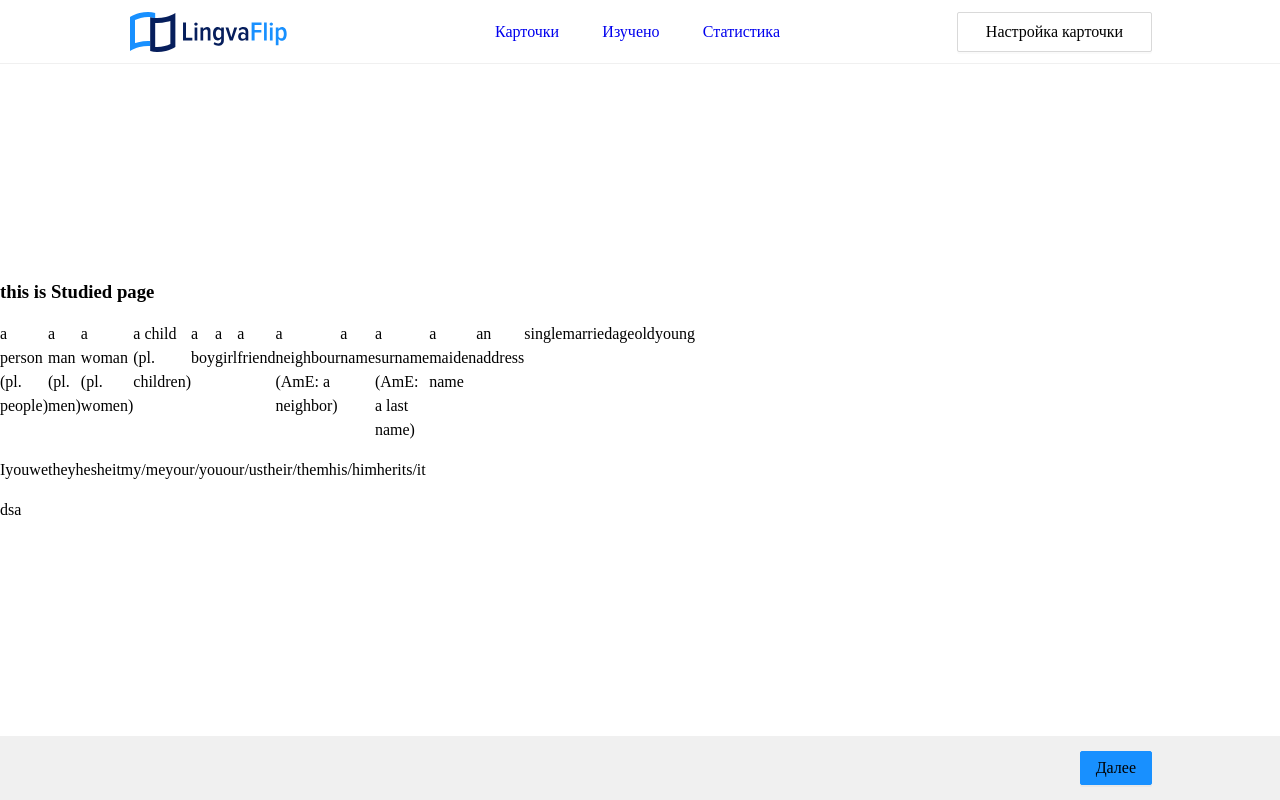
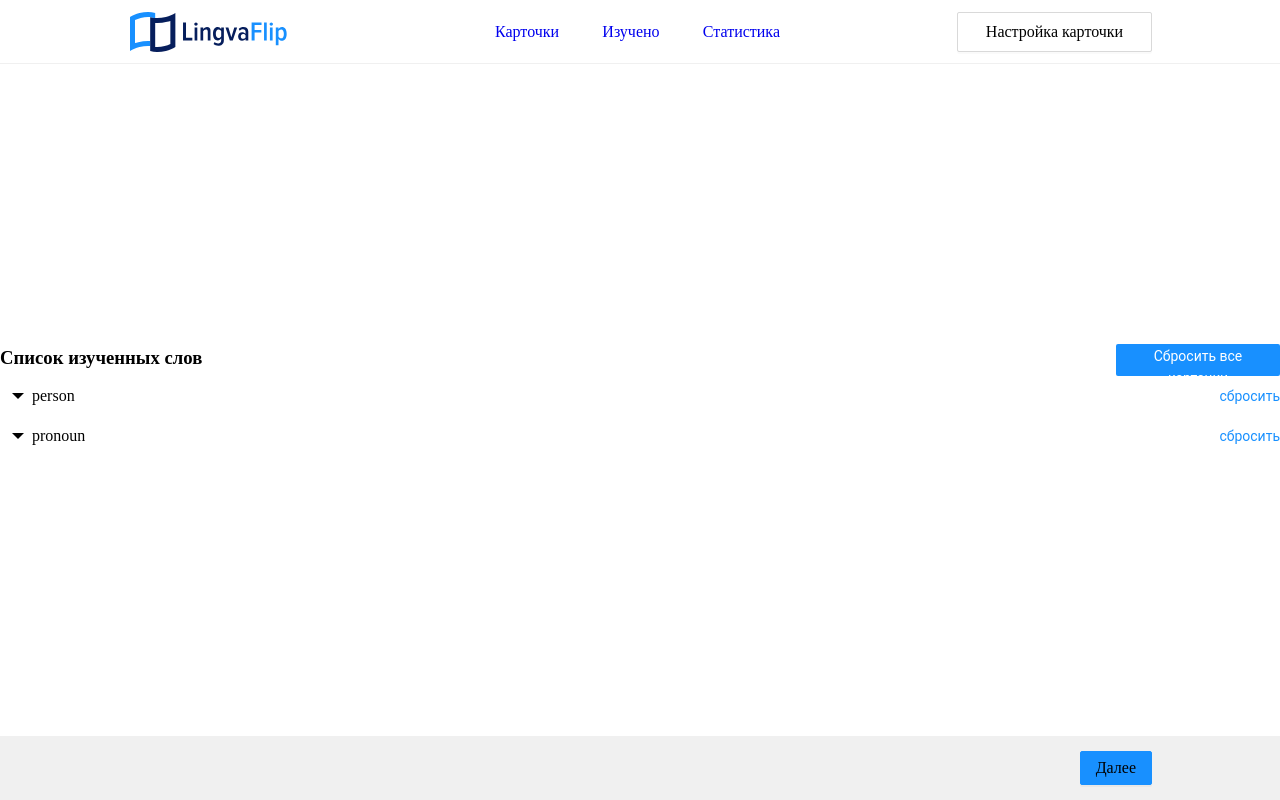
Before and after one commit to Igogoblin/LingvaFlip, a React (Vite) app: page /lingvaflip/lern in a window 1280 px wide. Built offline with nearby package versions, Linux system fonts and the light colour scheme.

Commit message:
feat: add layout for reset in studied

```diff
--- a/src/pages/studied/Studied.jsx
+++ b/src/pages/studied/Studied.jsx
@@ -1,6 +1,8 @@
 // import { useState } from "react";
 import { useSelector } from "react-redux";
 import ThemaStudied from "./ThemaStudied";
+import s from "./studied.module.css";
+// import { useState } from "react";
 
 const Studied = () => {
   const studied = useSelector((state) => state.cards.words);
@@ -16,31 +18,16 @@ const Studied = () => {
 
   return (
     <div>
-      <h3>this is Studied page</h3>
-      {/* {studied.array.forEach((element) => {
-        if (element.study === false) {
-          <p>element.word</p>;
-        }
-      })} */}
-      {/* {studied.map((el) => {
-        <p key={el.id}>{el.study === false ? "asfd" : ""}</p>;
-        console.log(el.stydy === false);
-        // if (el.study === false) {
-        //   {
-        //     console.log("zashell!!!!!!!!");
-        //   }
-        //   <p>asdf</p>;
-        //   // <p>{el.word}</p>
-        // }
-      })} */}
+      <div className={s.all_themas}>
+        <h3>Список изученных слов</h3>
+        <button>Сбросить все карточки</button>
+      </div>
+
       <>
         {count.map((el, index) => (
-          // <p>{el}</p>;
-          <ThemaStudied thema={el} key={index} />
+          <ThemaStudied thema={el} key={index} option={count} />
         ))}
       </>
-
-      <p>dsa</p>
     </div>
   );
 };
--- a/src/pages/studied/ThemaStudied.jsx
+++ b/src/pages/studied/ThemaStudied.jsx
@@ -1,17 +1,53 @@
 import { useSelector } from "react-redux";
+import { useState } from "react";
+import s from "./studied.module.css";
+
 const ThemaStudied = (prop) => {
   let words = useSelector((state) => state.cards.words);
   console.log(words);
+
+  const [isOpen, setIsOpen] = useState(false);
+  // const [selectedOption, setSelectedOption] = useState(null);
+
+  const toggleDropdown = () => {
+    setIsOpen(!isOpen);
+  };
+
+  const handleOptionClick = (option) => {
+    // setSelectedOption(option);
+    setIsOpen(false);
+  };
+
   return (
-    <ul>
+    <div className={s.notUl}>
+      <div className={s.thema_reset}>
+        <button onClick={toggleDropdown} className={s.for_button_thema}>
+          {prop.thema}
+        </button>
+        <span>сбросить</span>
+      </div>
+
+      {isOpen && (
+        <ul className={s.notUl}>
           {words.map((word) =>
             word.subject === prop.thema && word.study === false ? (
-          <li key={word.id}>{word.word}</li>
+              <li
+                key={word.id}
+                onClick={() => handleOptionClick(prop.option)}
+                className={s.word_place}
+              >
+                <span>{word.word}</span>
+                <span>{word.translate}</span>
+              </li>
             ) : (
               ""
             )
           )}
         </ul>
+      )}
+
+      {/* {selectedOption && <p>Selected Option: {selectedOption}</p>} */}
+    </div>
   );
 };
 
--- /dev/null
+++ b/src/pages/studied/studied.module.css
@@ -0,0 +1,72 @@
+.all_themas {
+  display: flex;
+  justify-content: space-between;
+}
+.all_themas button {
+  width: 164px;
+  height: 32px;
+  padding: 4px, 15px, 4px, 15px;
+  border-radius: 2px;
+  border: 1px;
+  gap: 8px;
+  background: var(--Primary-6);
+  font-family: Roboto;
+  font-size: 14px;
+  font-weight: 400;
+  line-height: 22px;
+  letter-spacing: 0em;
+  text-align: center;
+  color: #ffffff;
+  cursor: pointer;
+}
+.notUl {
+  flex-direction: column;
+}
+
+.thema_reset {
+  display: flex;
+  justify-content: space-between;
+}
+
+.thema_reset span {
+  color: var(--Primary-6);
+  font-family: Roboto;
+  font-size: 14px;
+  font-weight: 400;
+  line-height: 22px;
+  letter-spacing: 0em;
+  text-align: center;
+  cursor: pointer;
+  display: flex;
+  align-items: center;
+}
+
+.for_button_thema {
+  border: 0;
+  background-color: white;
+  display: flex;
+  align-items: center;
+  padding: 8px 12px;
+  font-size: 16px;
+  cursor: pointer;
+}
+
+.for_button_thema::before {
+  content: " ";
+  display: inline-block;
+  width: 0;
+  height: 0;
+  border-style: solid;
+  border-width: 6px 6px 0 6px; /* Стрелка вниз */
+  border-color: #000 transparent transparent transparent;
+  margin-right: 8px; /* Расстояние между стрелкой и текстом */
+}
+
+.word_place {
+  width: 100%;
+  display: flex;
+  /* justify-content: space-between; */
+}
+.word_place span {
+  width: 50%;
+}
```
Lines whose indentation alone changed are shown as unchanged.
